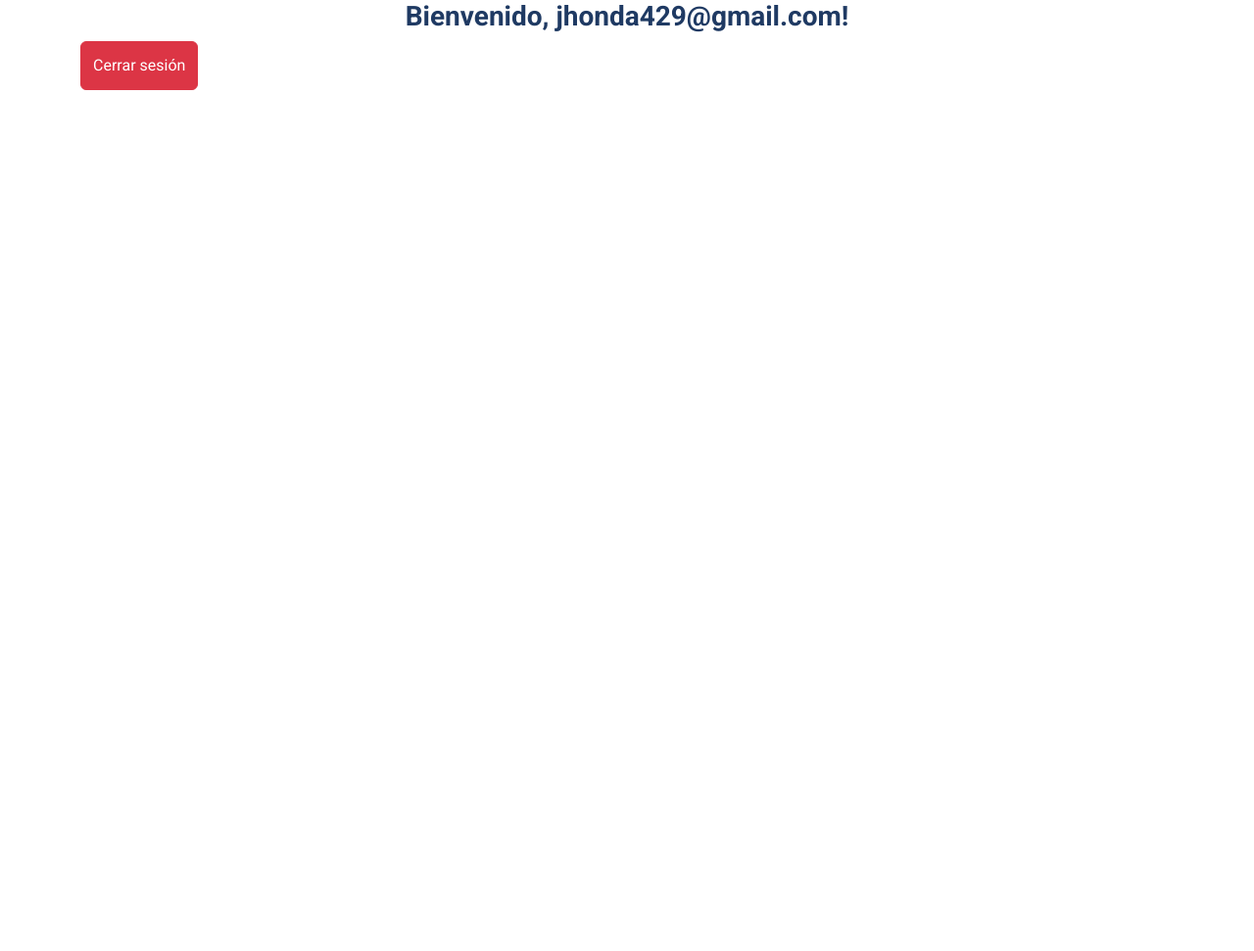
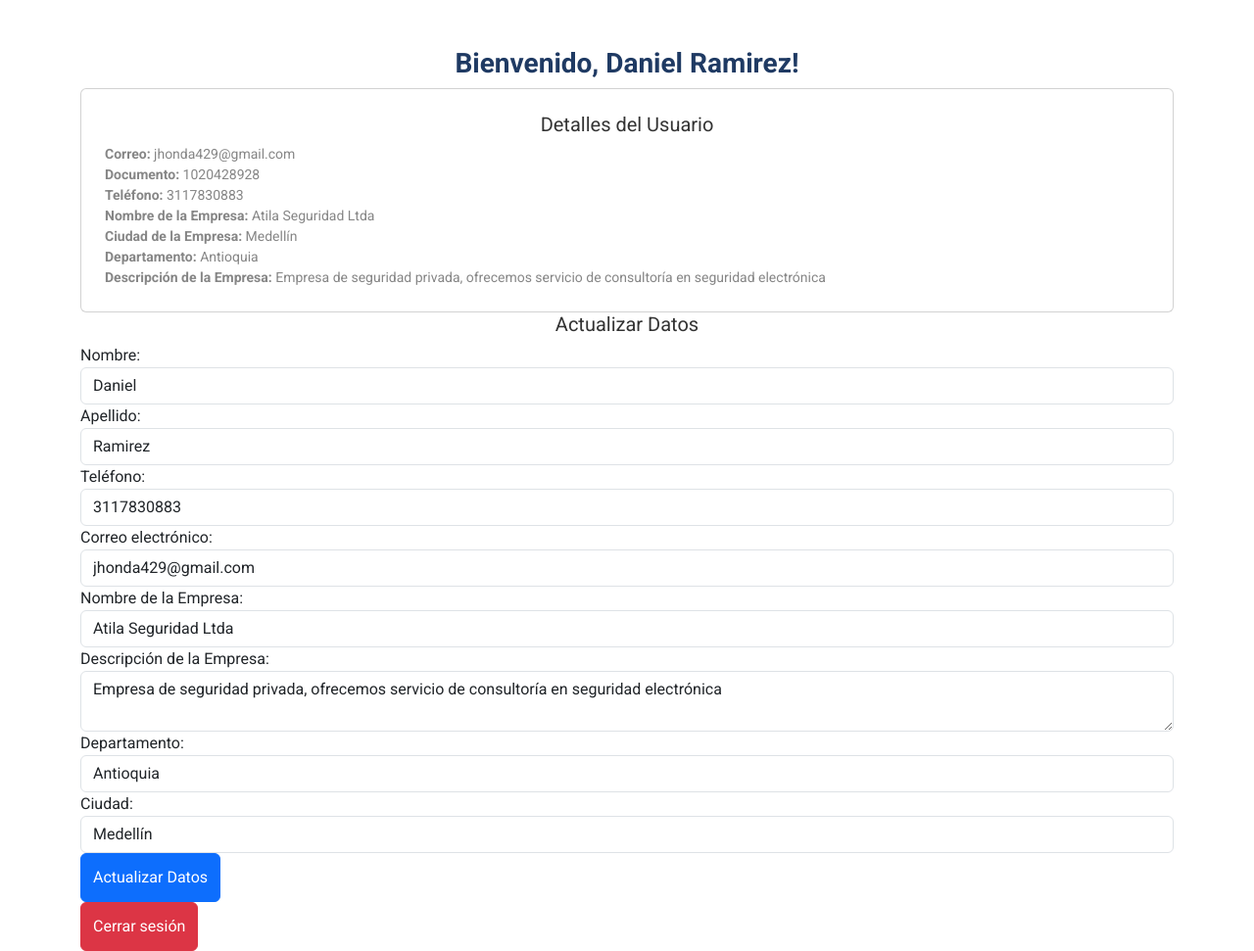
Before and after one commit to jdaniel0607/EmprendeDurosResponsive, a PHP site: page /dashboard.php in a window 1280 px wide. Shown: the whole page at 98% size. Before the commit the page ends 92 px from the top, so only its background shows below. Run offline with PHP 8.4, Linux system fonts and the light colour scheme; a user stored in the database is signed in; data comes from the database, SQL or seed files in the repository.

Commit message:
Se modifica pagina dashboard para mostrar informacion del usuario

```diff
--- a/consulta.php
+++ b/consulta.php
@@ -38,7 +38,7 @@ $usuarios = $stmt->fetchAll(PDO::FETCH_ASSOC);
 <header class="container d-inline p-1 justify-content-center">
     <nav class="navbar navbar-expand-lg w-100">
         <div class="container-fluid">
-            <a class="navbar-brand" href="/index.html">
+            <a class="navbar-brand" href="index.php">
             <img src="images/logo-emprendedores.png" alt="Logo Emprendedores">
             </a>
             <button class="navbar-toggler" type="button" data-bs-toggle="collapse" data-bs-target="#navbarNav"
--- a/dashboard.php
+++ b/dashboard.php
@@ -8,17 +8,55 @@ if (!isset($_SESSION['user_id'])) {
     exit;
 }
 
-// Si el usuario hace clic en "Cerrar sesión"
-if (isset($_POST['logout'])) {
-    // Eliminar todos los datos de la sesión
-    session_unset();
+// Conectar a la base de datos
+require 'db.php';  // Asegúrate de que el archivo de conexión esté correctamente referenciado
 
-    // Destruir la sesión
-    session_destroy();
+// Obtener el ID del usuario desde la sesión
+$user_id = $_SESSION['user_id'];
 
-    // Redirigir al índice
-    header("Location: index.php");
+// Consultar los datos del usuario
+$sql = "SELECT nombre, apellido, documento, telefono, email, nombre_empresa, sector, descripcion, departamento, ciudad FROM usuarios WHERE id = ?";
+$stmt = $pdo->prepare($sql);
+$stmt->bindParam(1, $user_id, PDO::PARAM_INT);
+$stmt->execute();
+
+// Verificar si se encontraron resultados
+if ($stmt->rowCount() > 0) {
+    $usuario = $stmt->fetch(PDO::FETCH_ASSOC); // Obtener los datos del usuario
+} else {
+    echo "No se encontraron datos del usuario.";
     exit;
+}
+
+// Procesar la actualización de los datos
+if ($_SERVER['REQUEST_METHOD'] === 'POST' && isset($_POST['actualizar'])) {
+    // Obtener los datos del formulario
+    $nombre = $_POST['nombre'];
+    $apellido = $_POST['apellido'];
+    $telefono = $_POST['telefono'];
+    $email = $_POST['email'];
+    $nombre_empresa = $_POST['nombre_empresa'];
+
+    $descripcion = $_POST['descripcion'];
+    $departamento = $_POST['departamento'];
+    $ciudad = $_POST['ciudad'];
+
+    // Actualizar los datos en la base de datos
+    $sql_update = "UPDATE usuarios SET nombre = ?, apellido = ?, telefono = ?, email = ?, nombre_empresa = ?, sector = ?, descripcion = ?, departamento = ?, ciudad = ? WHERE id = ?";
+    $stmt_update = $pdo->prepare($sql_update);
+    $stmt_update->bindParam(1, $nombre);
+    $stmt_update->bindParam(2, $apellido);
+    $stmt_update->bindParam(3, $telefono);
+    $stmt_update->bindParam(4, $email);
+    $stmt_update->bindParam(5, $nombre_empresa);
+    $stmt_update->bindParam(6, $sector);
+    $stmt_update->bindParam(7, $descripcion);
+    $stmt_update->bindParam(8, $departamento);
+    $stmt_update->bindParam(9, $ciudad);
+    $stmt_update->bindParam(10, $user_id, PDO::PARAM_INT);
+    $stmt_update->execute();
+
+    echo "Datos actualizados correctamente!";
 }
 ?>
 
@@ -32,13 +70,80 @@ if (isset($_POST['logout'])) {
     <link rel="stylesheet" href="estilos-generales.css">
     <link href="https://fonts.googleapis.com/css2?family=Roboto:wght@400;700&display=swap" rel="stylesheet">
     <link href="https://cdn.jsdelivr.net/npm/bootstrap@5.3.2/dist/css/bootstrap.min.css" rel="stylesheet">
+    <script src="script.js"></script>
 </head>
-<body class="container">
-    <h1>Bienvenido, <?php echo $_SESSION['user_email']; ?>!</h1> <!-- Muestra el email del usuario -->
+<body class="container mt-5">
+    <h1>Bienvenido, <?php echo $usuario['nombre'] . ' ' . $usuario['apellido']; ?>!</h1>
 
+    <div class="card p-4">
+        <h3>Detalles del Usuario</h3>
+        <p><strong>Correo:</strong> <?php echo $usuario['email']; ?></p>
+        <p><strong>Documento:</strong> <?php echo $usuario['documento']; ?></p>
+        <p><strong>Teléfono:</strong> <?php echo $usuario['telefono']; ?></p>
+        <p><strong>Nombre de la Empresa:</strong> <?php echo $usuario['nombre_empresa']; ?></p>
+        <p><strong>Ciudad de la Empresa:</strong> <?php echo $usuario['ciudad']; ?></p>
+        <p><strong>Departamento:</strong> <?php echo $usuario['departamento']; ?></p>
+
+        <p><strong>Descripción de la Empresa:</strong> <?php echo $usuario['descripcion']; ?></p>
+    </div>
+
+    <h3>Actualizar Datos</h3>
+    <form id="formActualizarDatos" method="POST">
+        <div class="form-group">
+            <label for="nombre">Nombre:</label>
+            <input type="text" name="nombre" id="nombre" class="form-control" value="<?php echo $usuario['nombre']; ?>">
+        </div>
+        <div class="form-group">
+            <label for="apellido">Apellido:</label>
+            <input type="text" name="apellido" id="apellido" class="form-control" value="<?php echo $usuario['apellido']; ?>">
+        </div>
+        <div class="form-group">
+            <label for="telefono">Teléfono:</label>
+            <input type="text" name="telefono" id="telefono" class="form-control" value="<?php echo $usuario['telefono']; ?>">
+        </div>
+        <div class="form-group">
+            <label for="email">Correo electrónico:</label>
+            <input type="email" name="email" id="email" class="form-control" value="<?php echo $usuario['email']; ?>">
+        </div>
+        <div class="form-group">
+            <label for="nombre_empresa">Nombre de la Empresa:</label>
+            <input type="text" name="nombre_empresa" id="nombre_empresa" class="form-control" value="<?php echo $usuario['nombre_empresa']; ?>">
+        </div>
+
+        <div class="form-group">
+            <label for="descripcion">Descripción de la Empresa:</label>
+            <textarea name="descripcion" id="descripcion" class="form-control"><?php echo $usuario['descripcion']; ?></textarea>
+        </div>
+        <div class="form-group">
+            <label for="departamento">Departamento:</label>
+            <input type="text" name="departamento" id="departamento" class="form-control" value="<?php echo $usuario['departamento']; ?>">
+        </div>
+        <div class="form-group">
+            <label for="ciudad">Ciudad:</label>
+            <input type="text" name="ciudad" id="ciudad" class="form-control" value="<?php echo $usuario['ciudad']; ?>">
+        </div>
+        <button type="submit" name="actualizar" class="btn btn-primary" id="btnActualizar">Actualizar Datos</button>
+    </form>
+
+    <!-- Botón para Cerrar sesión -->
     <form method="POST">
         <button type="submit" name="logout" class="btn btn-danger">Cerrar sesión</button>
     </form>
 
+    <?php
+    // Si se ha presionado el botón de "Cerrar sesión"
+    if (isset($_POST['logout'])) {
+        // Eliminar todos los datos de la sesión
+        session_unset();
+
+        // Destruir la sesión
+        session_destroy();
+
+        // Redirigir al índice
+        header("Location: index.php");
+        exit;
+    }
+    ?>
+
 </body>
 </html>
--- /dev/null
+++ b/script.js
@@ -0,0 +1,13 @@
+document.getElementById('formActualizarDatos').addEventListener('submit', function(event) {
+    // Evitar el envío tradicional del formulario (recarga de página)
+    event.preventDefault();
+
+    // Simulamos el proceso de actualización de datos
+    const mensaje = document.getElementById('mensaje');
+    mensaje.innerHTML = 'Datos actualizados correctamente.';
+
+    // Aquí podrías agregar una lógica para actualizar los datos en el servidor si fuera necesario
+
+    // Si quieres limpiar el formulario después de la actualización
+    document.getElementById('formActualizarDatos').reset();
+});
```
